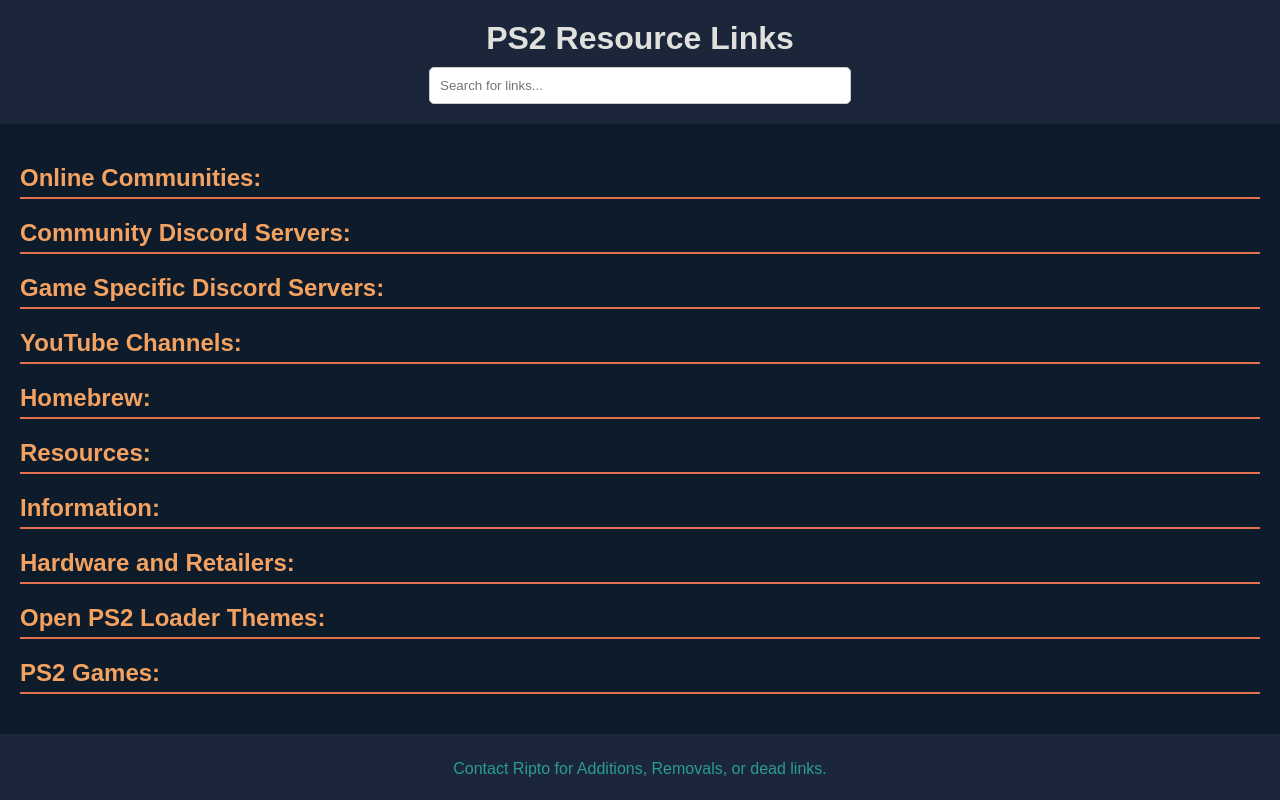
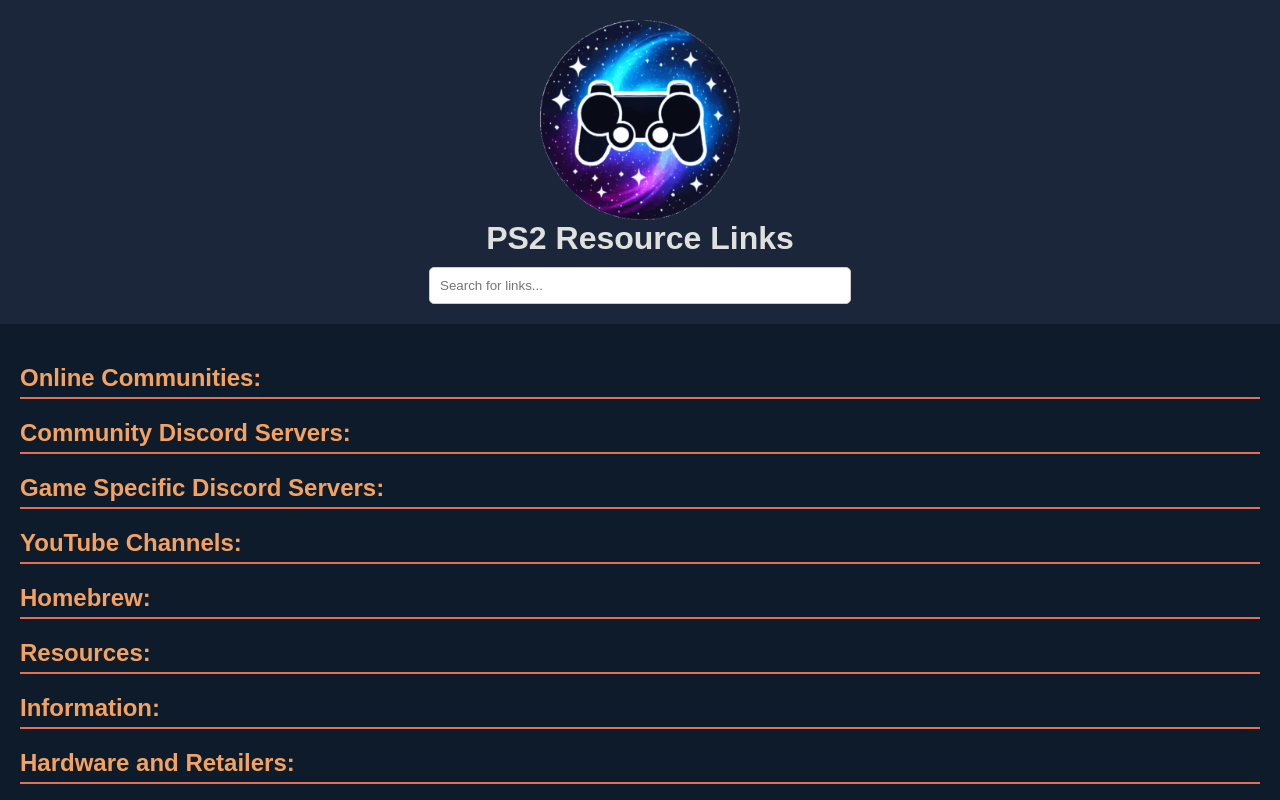
Before and after one commit to NathanNeurotic/PS2Links, a plain HTML site: page index.html in a window 1280 px wide. Shown: the top 800 px of the page. Drawn offline with Linux system fonts and the light colour scheme.

Commit message:
Update index.html

```diff
--- a/index.html
+++ b/index.html
@@ -15,6 +15,7 @@
 </head>
 <body>
     <header>
+        <img src="logo.png" alt="PS2 Resource Links Logo" style="display: block; margin: 0 auto; max-width: 200px; height: auto;">
         <h1>PS2 Resource Links</h1>
         <input type="text" id="search-bar" placeholder="Search for links...">
     </header>
```
